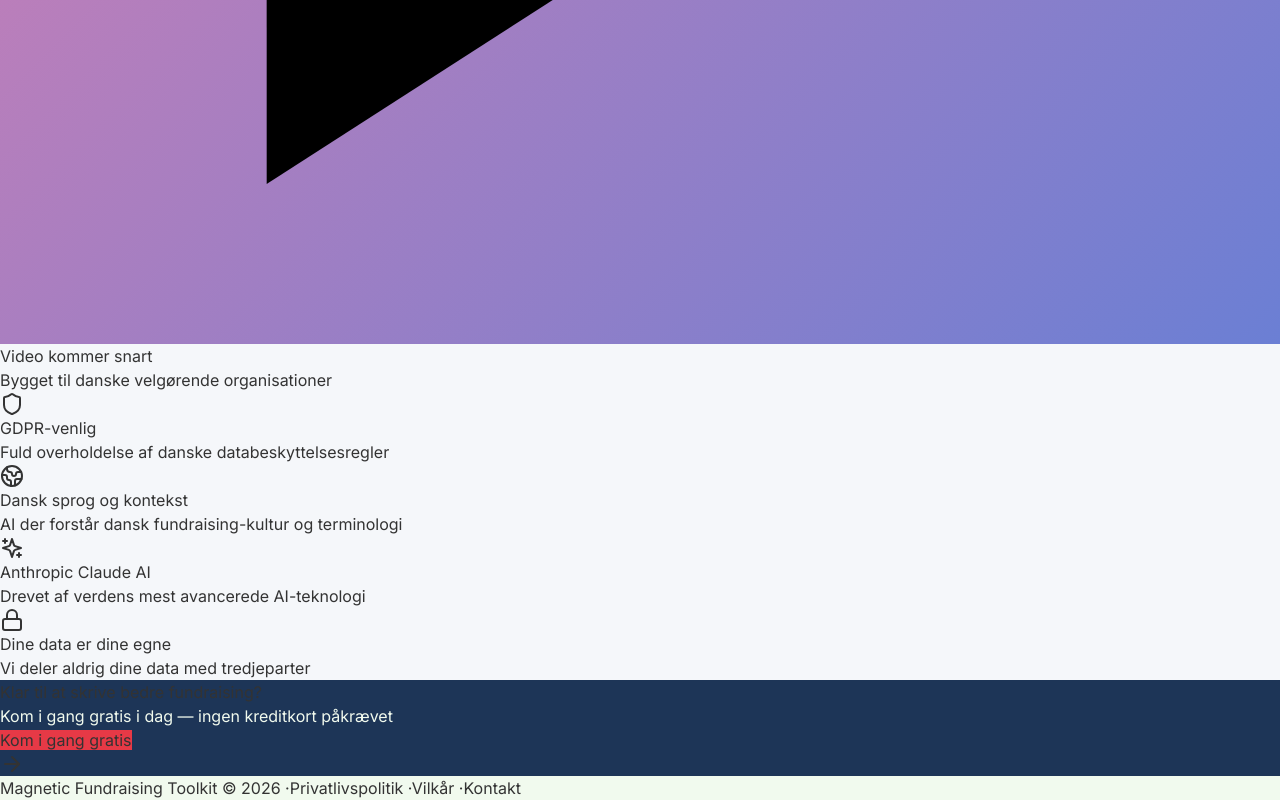
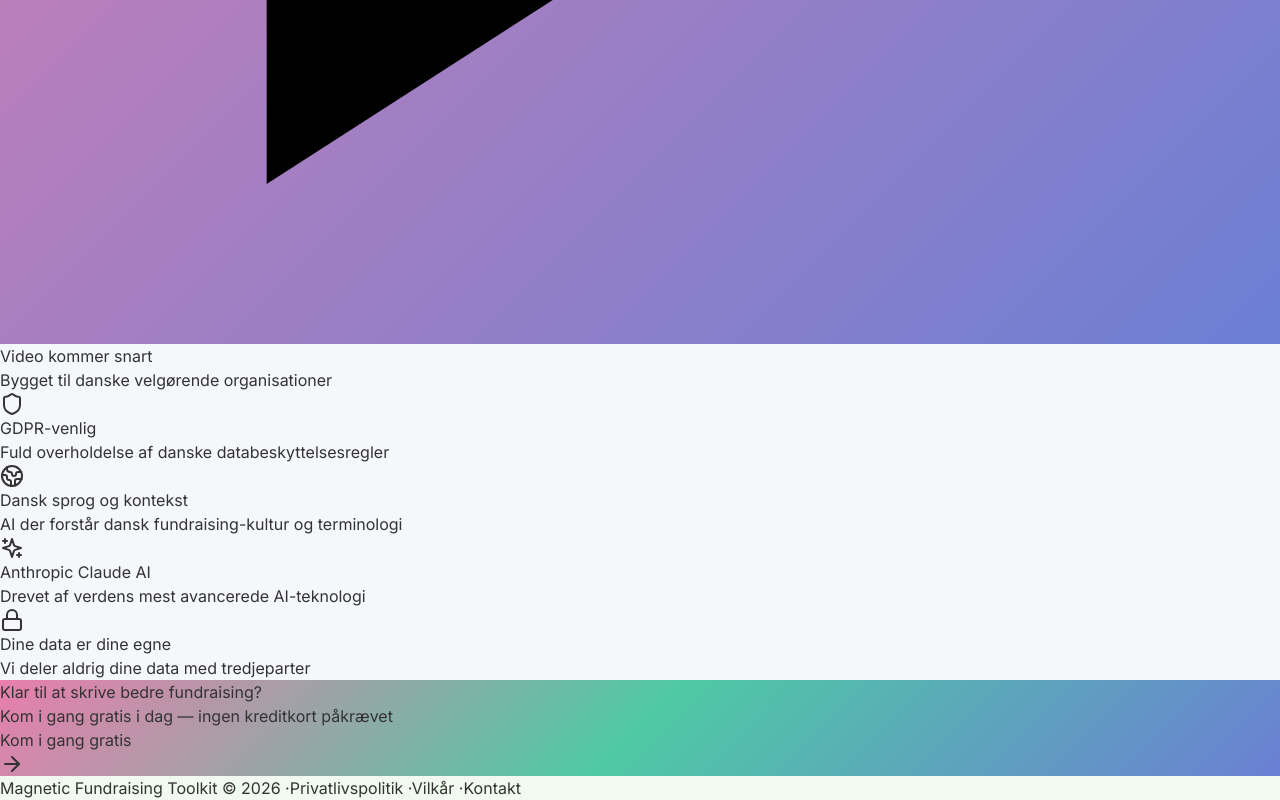
Before and after one commit to magneticdk/website-v1, a Next.js app: page / in a window 1280 px wide. Shown: the part 2367-3167 px from the top of the page. Built offline with nearby package versions, Linux system fonts and the light colour scheme.

Commit message:
Update CTA section with vibrant gradient background

```diff
--- a/src/app/page.tsx
+++ b/src/app/page.tsx
@@ -261,21 +261,23 @@ export default function Home() {
       </section>
 
       {/* CTA Section */}
-      <section className="py-24 text-white" style={{ backgroundColor: '#1D3557' }}>
-        <div className="max-w-4xl mx-auto px-4 sm:px-6 lg:px-8 text-center">
-          <h3 className="text-4xl md:text-5xl font-bold mb-8 leading-tight">
+      <section
+        className="py-24 text-white"
+        style={{ background: 'linear-gradient(135deg, #E87EAC, #4FC9A4, #6B7FD4)' }}
+      >
+        <div className="max-w-[700px] mx-auto px-6 text-center">
+          <h2 className="text-[40px] font-semibold leading-tight mb-6">
             Klar til at skrive bedre fundraising?
-          </h3>
-          <p className="text-xl mb-10" style={{ color: '#F1FAEE' }}>
+          </h2>
+          <p className="text-[18px] mb-10 opacity-90">
             Kom i gang gratis i dag — ingen kreditkort påkrævet
           </p>
           <Link
             href="/signup"
-            className="inline-flex items-center gap-2 px-10 py-4 text-white text-lg font-bold rounded-full transition-all shadow-lg hover:shadow-xl transform hover:scale-105"
-            style={{ backgroundColor: '#E63946' }}
+            className="inline-flex items-center gap-2 px-10 py-4 bg-white text-[#1a1a1a] font-semibold rounded-full transition-opacity hover:opacity-90"
           >
             Kom i gang gratis
-            <ArrowRight className="w-6 h-6" />
+            <ArrowRight className="w-5 h-5" />
           </Link>
         </div>
       </section>
```
